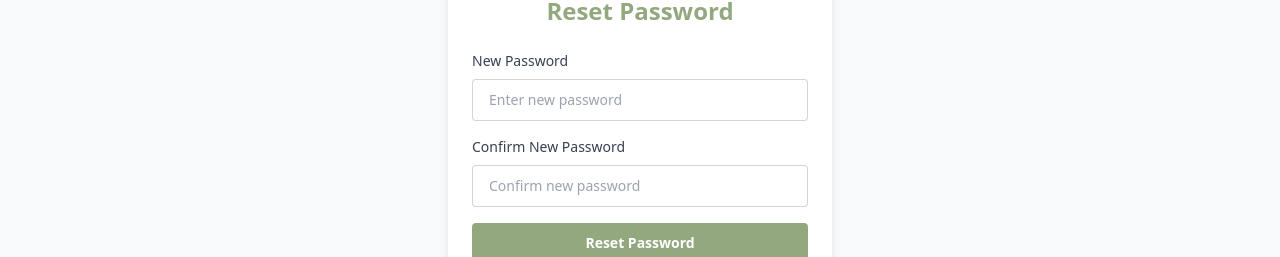
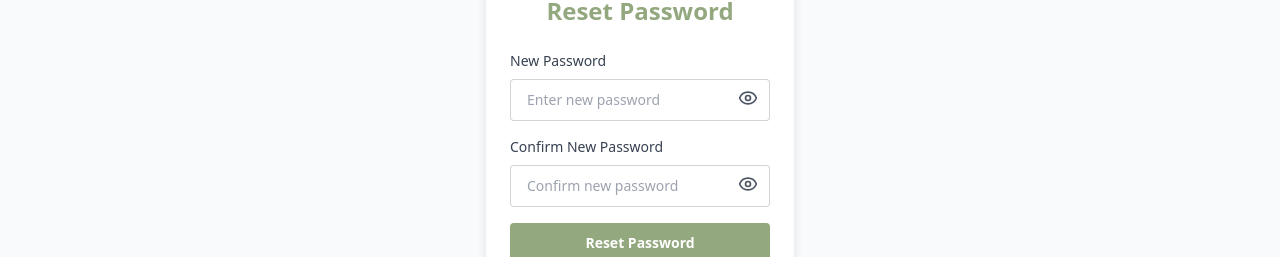
Before and after one commit to TrendiKalaIt/Next-frontend, a Next.js app: page /reset-password/1 in a window 1280 px wide. Shown: the part 157-414 px from the top of the page. Built offline with nearby package versions, Linux system fonts and the light colour scheme; no server answers.

Commit message:
small bugs fix

```diff
--- a/src/app/(auth)/reset-password/[token]/page.jsx
+++ b/src/app/(auth)/reset-password/[token]/page.jsx
@@ -4,17 +4,23 @@ import { useState } from "react";
 import axios from "axios";
 import toast from "react-hot-toast";
 import { useRouter, useParams } from "next/navigation";
+import { Eye, EyeOff } from "lucide-react"; // 👈 Import icons
 
 export default function ResetPasswordPage() {
   const router = useRouter();
-  const { token } = useParams(); // ✅ get token from URL
+  const { token } = useParams();
 
   const [password, setPassword] = useState("");
   const [confirmPassword, setConfirmPassword] = useState("");
   const [loading, setLoading] = useState(false);
 
+  // 👇 States for toggling visibility
+  const [showPassword, setShowPassword] = useState(false);
+  const [showConfirmPassword, setShowConfirmPassword] = useState(false);
+
   const validatePassword = (pwd) => {
-    const regex = /^(?=.*[a-z])(?=.*[A-Z])(?=.*\d)(?=.*[@$!%*?&])[A-Za-z\d@$!%*?&]{6,}$/;
+    const regex =
+      /^(?=.*[a-z])(?=.*[A-Z])(?=.*\d)(?=.*[@$!%*?&])[A-Za-z\d@$!%*?&]{6,}$/;
     return regex.test(pwd);
   };
 
@@ -37,10 +43,12 @@ export default function ResetPasswordPage() {
 
     try {
       const API_URL = process.env.NEXT_PUBLIC_API_URL;
-      const res = await axios.post(`${API_URL}/api/auth/reset-password/${token}`, { password });
+      const res = await axios.post(
+        `${API_URL}/api/auth/reset-password/${token}`,
+        { password }
+      );
       toast.success(res.data.message || "Password reset successful!");
-
-      router.push("/signin"); // redirect to sign in page
+      router.push("/signin");
     } catch (err) {
       toast.error(err.response?.data?.message || "Failed to reset password");
       console.error(err);
@@ -50,36 +58,68 @@ export default function ResetPasswordPage() {
   };
 
   return (
-    <div className="h-full bg-gray-50 flex flex-col items-center pt-8 px-4 p-3  md:mt-14">
+    <div className="h-full bg-gray-50 flex flex-col items-center pt-8 px-4 p-3 md:mt-14">
       <div className="bg-white text-gray-500 max-w-96 mx-4 md:p-6 p-4 text-left text-sm rounded shadow-[0px_0px_10px_0px] shadow-black/10">
-        <h2 className="text-2xl font-semibold mb-6 text-center text-[#93A87E]">Reset Password</h2>
+        <h2 className="text-2xl font-semibold mb-6 text-center text-[#93A87E]">
+          Reset Password
+        </h2>
+
         <form onSubmit={handleSubmit}>
-          <label htmlFor="password" className="block mb-1 font-medium text-gray-700">
+          {/* Password Field */}
+          <label
+            htmlFor="password"
+            className="block mb-1 font-medium text-gray-700"
+          >
             New Password
           </label>
+          <div className="relative mb-4">
             <input
               id="password"
-            type="password"
-            className="w-full border mt-1 border-gray-500/30 outline-none rounded py-2.5 px-4 mb-4"
+              type={showPassword ? "text" : "password"}
+              className="w-full border mt-1 border-gray-500/30 outline-none rounded py-2.5 px-4 pr-10"
               placeholder="Enter new password"
               value={password}
               onChange={(e) => setPassword(e.target.value)}
               required
             />
+            <button
+              type="button"
+              onClick={() => setShowPassword(!showPassword)}
+              className="absolute right-3 top-1/2 -translate-y-1/2 text-gray-600 hover:text-gray-800"
+            >
+              {showPassword ? <EyeOff size={20} /> : <Eye size={20} />}
+            </button>
+          </div>
 
-          <label htmlFor="confirmPassword" className="block mb-1 font-medium text-gray-700">
+          {/* Confirm Password Field */}
+          <label
+            htmlFor="confirmPassword"
+            className="block mb-1 font-medium text-gray-700"
+          >
             Confirm New Password
           </label>
+          <div className="relative mb-4">
             <input
               id="confirmPassword"
-            type="password"
-            className="w-full border mt-1 border-gray-500/30 outline-none rounded py-2.5 px-4 mb-4"
+              type={showConfirmPassword ? "text" : "password"}
+              className="w-full border mt-1 border-gray-500/30 outline-none rounded py-2.5 px-4 pr-10"
               placeholder="Confirm new password"
               value={confirmPassword}
               onChange={(e) => setConfirmPassword(e.target.value)}
               required
             />
+            <button
+              type="button"
+              onClick={() =>
+                setShowConfirmPassword(!showConfirmPassword)
+              }
+              className="absolute right-3 top-1/2 -translate-y-1/2 text-gray-600 hover:text-gray-800"
+            >
+              {showConfirmPassword ? <EyeOff size={20} /> : <Eye size={20} />}
+            </button>
+          </div>
 
+          {/* Submit Button */}
           <button
             type="submit"
             disabled={loading}
--- a/src/app/[category]/[product]/ProductDetailsClient.jsx
+++ b/src/app/[category]/[product]/ProductDetailsClient.jsx
@@ -465,7 +465,7 @@ const ProductDetailPage = () => {
             {/* image/video modal with carousel */}
             {isOpen && (
                 <div className="fixed inset-0 bg-black bg-opacity-80 flex items-center justify-center z-50">
-                    <div className="relative max-w-4xl w-full p-4 flex flex-col items-center">
+                    <div className="relative max-w-4xl w-full p-4 flex flex-col items-center mt-20 md:mt-14">
                         {/* Close Button */}
                         <button
                             onClick={() => setIsOpen(false)}
@@ -504,9 +504,9 @@ const ProductDetailPage = () => {
                                 <img
                                     src={product.media[currentIndex].url}
                                     alt={product.media[currentIndex].url.split('/').pop().replace(/\.[^/.]+$/, '')}
-                                    className="w-full h-auto max-h-[90vh] rounded-lg object-contain"
+                                    className="w-full h-auto max-h-[80vh] rounded-lg object-contain"
                                 />
-                                <p className="text-sm text-gray-700 mt-2">
+                                <p className="text-sm text-white mt-2">
                                     {product.media[currentIndex].url.split('/').pop().replace(/\.[^/.]+$/, '')}
                                 </p>
                             </div>
--- a/src/app/about-us/AboutClient.jsx
+++ b/src/app/about-us/AboutClient.jsx
@@ -45,8 +45,8 @@ export default function AboutUs() {
 
           <div className='lg:w-1/3 flex justify-center gap-1'>
             {[
-              { src: '/Founder.webp', name: 'Manshi Agrawal', role: 'Founder' },
-              { src: '/co-founder.png', name: 'Raj Laxmi', role: 'Co-Founder' }
+              { src: '/manshi-agrawal.webp', name: 'Manshi Agrawal', role: 'Founder' },
+              { src: '/raj-laxmi.png', name: 'Raj Laxmi', role: 'Co-Founder' }
             ].map((person, i) => (
               <div key={i} className="w-full">
                 <img
@@ -55,7 +55,7 @@ export default function AboutUs() {
                   className="rounded-2xl w-[170px] h-[260px] object-cover"
                   onError={(e) => {
                     e.target.onerror = null;
-                    e.target.src = `https://placehold.co/600x400/E5E7EB/6B7280?text=Image+Not+Found`;
+                    e.target.src = `https://placehold.co/600x400/E5E7EB/6B7280?text=Founder`;
                   }}
                 />
                 <p className='font-semobold font-home text-[#9CAF88] pt-2 lg:text-left text-center'>{person.name}</p>
--- a/src/app/categories/CategoriesClient.jsx
+++ b/src/app/categories/CategoriesClient.jsx
@@ -59,9 +59,9 @@ const CategoriesPage = () => {
             <p className="font-home text-gray-600 text-lg max-w-md mx-auto md:mx-0">
               Discover styles that match your vibe! Browse our collections and find your perfect fit.
             </p>
-            <button className="font-heading bg-[#9caf88de] text-white px-6 py-3 rounded-lg hover:bg-[#9CAF88] hover:ring-1 transition font-medium shadow-md">
+            <p className=" w-[160px] font-heading bg-[#9caf88de] text-white px-6 py-3 mt-10 rounded-lg font-medium shadow-md">
               Shop Now →
-            </button>
+            </p>
           </div>
         </div>
 
--- a/src/app/wishlist/page.jsx
+++ b/src/app/wishlist/page.jsx
@@ -1,4 +1,4 @@
-"use client"; // Needed because we use hooks and Redux
+"use client";
 
 import { useEffect } from "react";
 import { useSelector, useDispatch } from "react-redux";
@@ -17,7 +17,7 @@ const WishlistPage = () => {
   useEffect(() => {
     const token = localStorage.getItem("token");
     if (!token) {
-      router.push("/login"); // Next.js navigation
+      router.push("/login");
     } else {
       dispatch(fetchWishlist());
     }
--- a/src/components/AddressForm.jsx
+++ b/src/components/AddressForm.jsx
@@ -1,6 +1,7 @@
+"use client";
 import React, { useState, useEffect } from 'react';
 import toast from 'react-hot-toast';
-import { useRouter } from 'next/router';
+import { useRouter } from "next/navigation";
 
 const AddressForm = ({
   token,
--- a/src/components/Navbar.jsx
+++ b/src/components/Navbar.jsx
@@ -5,7 +5,7 @@ import { Heart, ShoppingCart, Search, User, Menu, X } from 'lucide-react';
 import { useRouter, usePathname } from 'next/navigation';
 import { useSelector, useDispatch } from 'react-redux';
 import { logout } from '@/store/authSlice';
-import { selectCartCount, clearLocalCart } from '@/store/cartSlice';
+import { selectCartCount, clearLocalCart,fetchCart  } from '@/store/cartSlice';
 import { selectWishlistCount, fetchWishlist } from '@/store/wishlistSlice';
 import { persistor } from '@/store/store';
 
@@ -25,9 +25,11 @@ export default function Navbar({ links = [] }) {
 
   useEffect(() => {
     if (user) {
+      dispatch(fetchCart());
       dispatch(fetchWishlist());
     }
   }, [dispatch, user]);
+
 
   useEffect(() => {
     if (pathname === '/') {
```
Also changed, not shown: src/app/[category]/page.jsx (+9 -0 lines), src/app/enquiry-us/EnquiryForm.jsx (+43 -4 lines), public/manshi-agrawal.webp (renamed from public/Founder.webp), public/robots.txt (added), 1 other file (tests, documents, lock files or other folders). Lines whose indentation alone changed are shown as unchanged.
